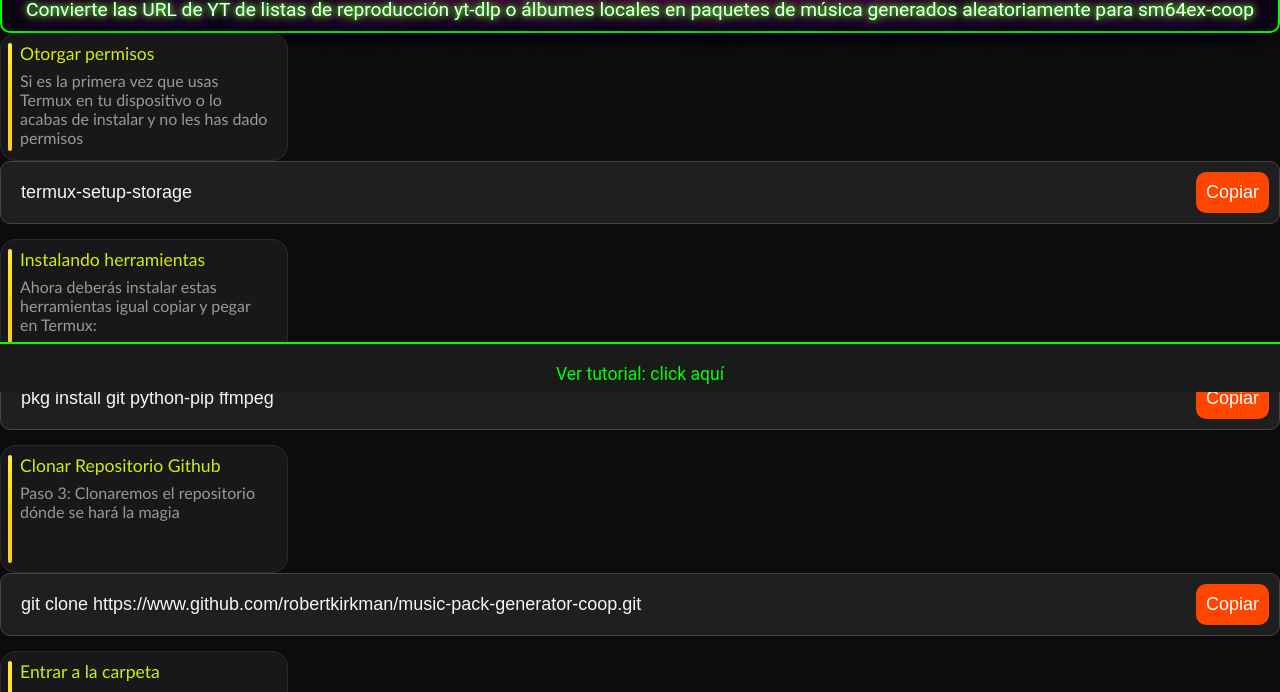
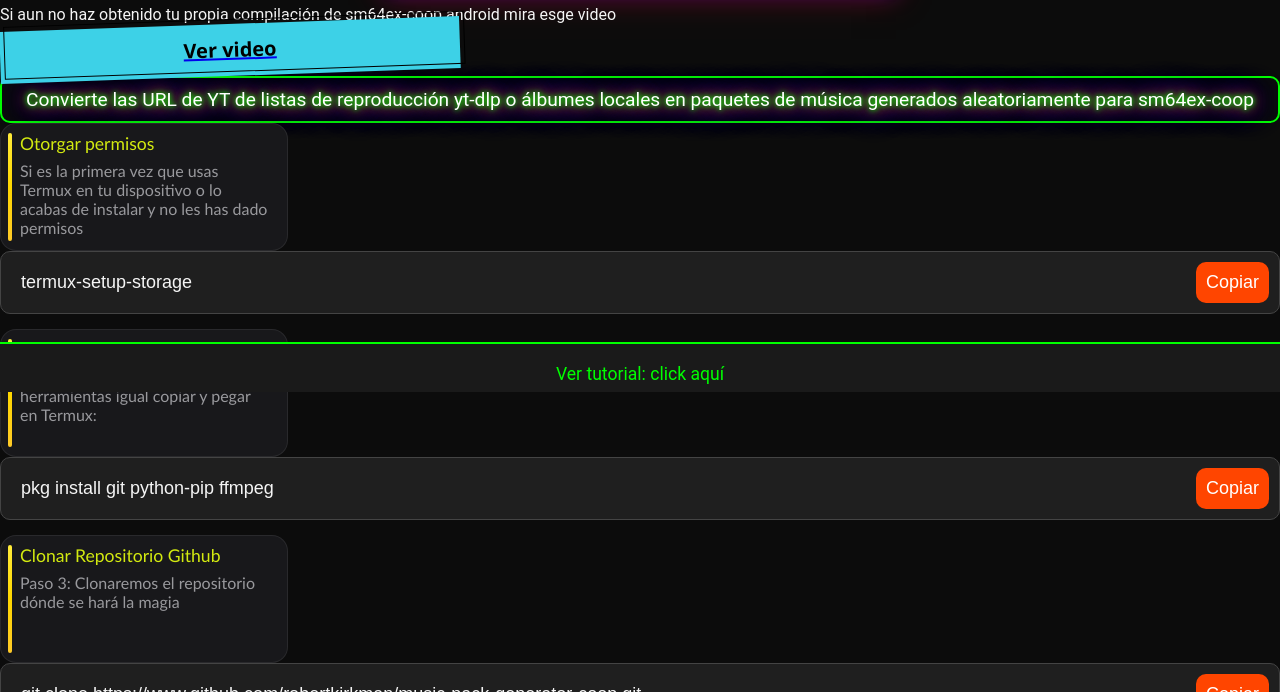
Before and after one commit to coop-tutorial/music-coop, a plain HTML site: page index.html in a window 1280 px wide. Shown: the part 408-1100 px from the top of the page. Drawn offline with Linux system fonts and the light colour scheme.

Commit message:
Update index.html

```diff
--- a/index.html
+++ b/index.html
@@ -363,6 +363,58 @@
       padding: 10px;
       text-align: left;
     }
+    /* CSS */
+.button-53 {
+  background-color: #3DD1E7;
+  border: 0 solid #E5E7EB;
+  box-sizing: border-box;
+  color: #000000;
+  display: flex;
+  font-family: ui-sans-serif,system-ui,-apple-system,system-ui,"Segoe UI",Roboto,"Helvetica Neue",Arial,"Noto Sans",sans-serif,"Apple Color Emoji","Segoe UI Emoji","Segoe UI Symbol","Noto Color Emoji";
+  font-size: 1rem;
+  font-weight: 700;
+  justify-content: center;
+  line-height: 1.75rem;
+  padding: .75rem 1.65rem;
+  position: relative;
+  text-align: center;
+  text-decoration: none #000000 solid;
+  text-decoration-thickness: auto;
+  width: 100%;
+  max-width: 460px;
+  position: relative;
+  cursor: pointer;
+  transform: rotate(-2deg);
+  user-select: none;
+  -webkit-user-select: none;
+  touch-action: manipulation;
+}
+
+.button-53:focus {
+  outline: 0;
+}
+
+.button-53:after {
+  content: '';
+  position: absolute;
+  border: 1px solid #000000;
+  bottom: 4px;
+  left: 4px;
+  width: calc(100% - 1px);
+  height: calc(100% - 1px);
+}
+
+.button-53:hover:after {
+  bottom: 2px;
+  left: 2px;
+}
+
+@media (min-width: 768px) {
+  .button-53 {
+    padding: .75rem 3rem;
+    font-size: 1.25rem;
+  }
+}
 </style>
 </head>
 <body>
@@ -373,7 +425,12 @@
                 de <span style="color: yellow;">coopnet</span></p>
           <a href="https://youtube.com/@retired64" class="image-link">
     <img src="retired.jpg" alt="Imagen Descripción" class="centered-image">
-</a>
+</a><br>
+<p>Si aun no haz obtenido tu propia compilación de sm64ex-coop android mira esge video</p>
+    <a href="https://youtu.be/WHoekKbzje4">
+        <button class="button-53" role="button">Ver video</button>
+    </a>
+
 <p class="gaming-style">Convierte las URL de YT de listas de reproducción yt-dlp o álbumes locales en paquetes de música generados aleatoriamente para sm64ex-coop</p>
 <div class="notification yellow">
     <div class="notiglow"></div>
```
